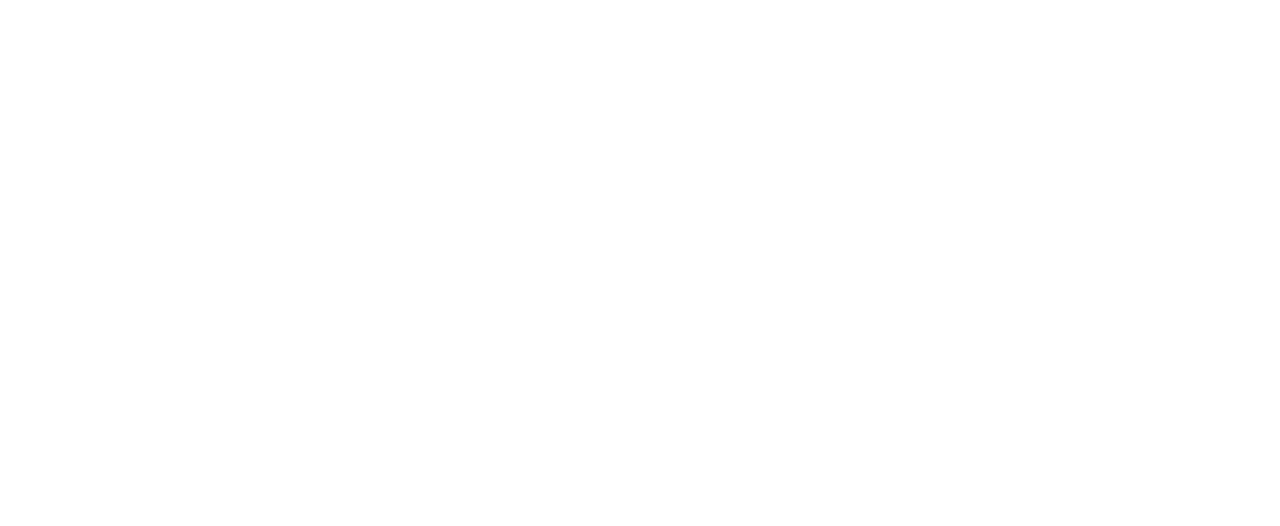
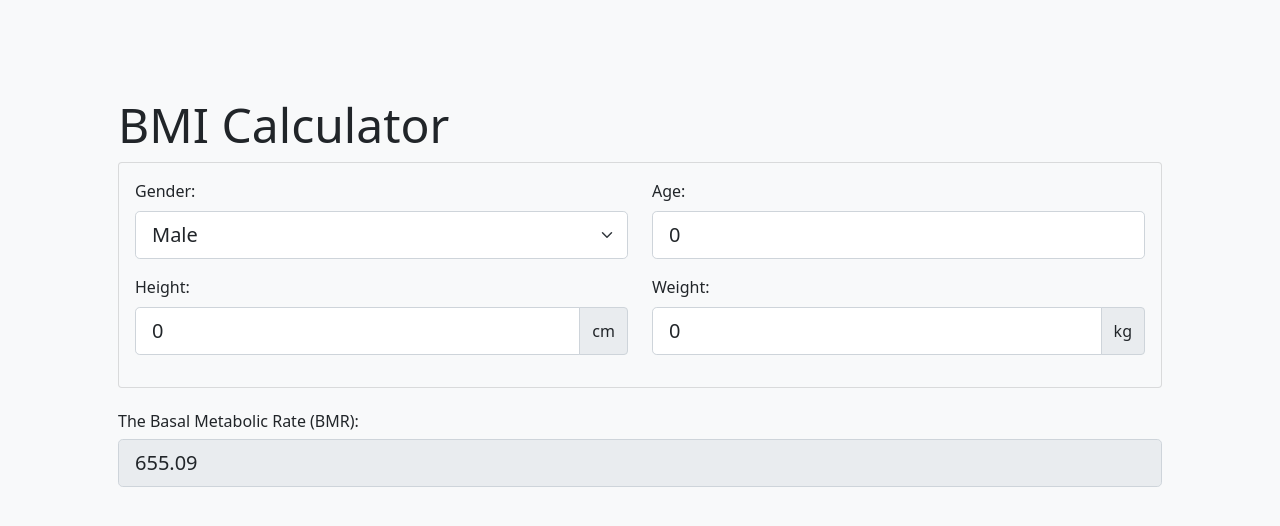
Before and after one commit to webceyhan/vite-bmi-app, a Vue app: page / in a window 1280 px wide. Shown: the top 526 px of the page. Built offline with nearby package versions, Linux system fonts and the light colour scheme.

Commit message:
initial impl.

```diff
--- a/index.html
+++ b/index.html
@@ -6,7 +6,7 @@
     <meta name="viewport" content="width=device-width, initial-scale=1.0" />
     <title>Vite BMI Calculator</title>
   </head>
-  <body>
+  <body class="bg-light p-md-5">
     <div id="app"></div>
     <script type="module" src="/src/main.js"></script>
   </body>
--- a/src/App.vue
+++ b/src/App.vue
@@ -1,7 +1,93 @@
 <script setup>
+
+import { computed, ref } from 'vue';
+
+const form = ref({
+  gender: 'male',
+  age: 0,
+  weight: 0,
+  height: 0,
+});
+
+const calories = computed(() => {
+  // get input values
+  const { age, weight, height, gender } = form.value;
+
+  // calculate calories based on the gender
+  return (gender === 'male')
+    ? (655.09 + 9.56 * weight + 1.84 * height - 4.67 * age).toFixed(2)
+    : (66.47 + 13.75 * weight + 5 * height - 6.75 * age).toFixed(2);
+});
 
 </script>
 
 <template>
+  <div class="container p-lg-5">
+    <h1 class="display-5">BMI Calculator</h1>
 
+    <div class="card bg-light mb-4 mx-auto">
+      <div class="card-body">
+        <form class="row">
+          <div class="col-12 col-md-6 mb-3">
+            <label for="gender" class="form-label">Gender:</label>
+            <select name="gender" class="form-select form-select-lg" v-model="form.gender">
+              <option value="female">Female</option>
+              <option value="male">Male</option>
+            </select>
+          </div>
+
+          <div class="col-12 col-md-6 mb-3">
+            <label for="age" class="form-label">Age:</label>
+
+            <input
+              type="number"
+              name="age"
+              class="form-control form-control-lg"
+              inputmode="numeric"
+              pattern="[0-9]*"
+              min="0"
+              v-model.number="form.age"
+            />
+          </div>
+
+          <div class="col-12 col-md-6 mb-3">
+            <label for="height" class="form-label">Height:</label>
+            <div class="input-group">
+              <input
+                type="number"
+                name="height"
+                class="form-control form-control-lg"
+                inputmode="numeric"
+                pattern="[0-9]*"
+                min="0"
+                v-model.number="form.height"
+              />
+              <span class="input-group-text">cm</span>
+            </div>
+          </div>
+
+          <div class="col-12 col-md-6 mb-3">
+            <label for="weight" class="form-label">Weight:</label>
+            <div class="input-group">
+              <input
+                type="number"
+                class="form-control form-control-lg"
+                name="weight"
+                inputmode="numeric"
+                pattern="[0-9]*"
+                min="0"
+                v-model.number="form.weight"
+              />
+              <span class="input-group-text">kg</span>
+            </div>
+          </div>
+        </form>
+      </div>
+    </div>
+
+    <div>
+      <h6>The Basal Metabolic Rate (BMR):</h6>
+      <input class="form-control form-control-lg" readonly v-model="calories" />
+    </div>
+  </div>
 </template>
```
